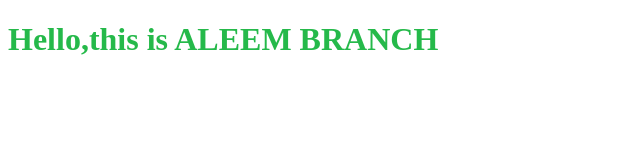
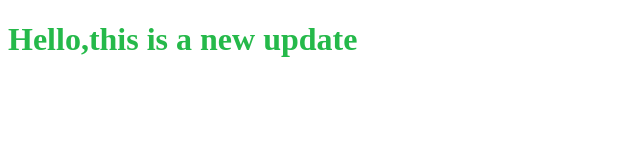
Before and after one commit to abdelaleem99/myproject, a plain HTML site: page index.html in a window 1280 px wide. Shown: the whole page, without its empty margins (0-640 px from the left). Drawn offline with Linux system fonts and the light colour scheme.

Commit message:
Update html file

```diff
--- a/index.html
+++ b/index.html
@@ -8,7 +8,7 @@
     <link rel="stylesheet" href="style.css">
 </head>
 <body>
-    <h1>Hello,this is ALEEM BRANCH</h1>
+    <h1>Hello,this is a new update</h1>
 
 
 
```
